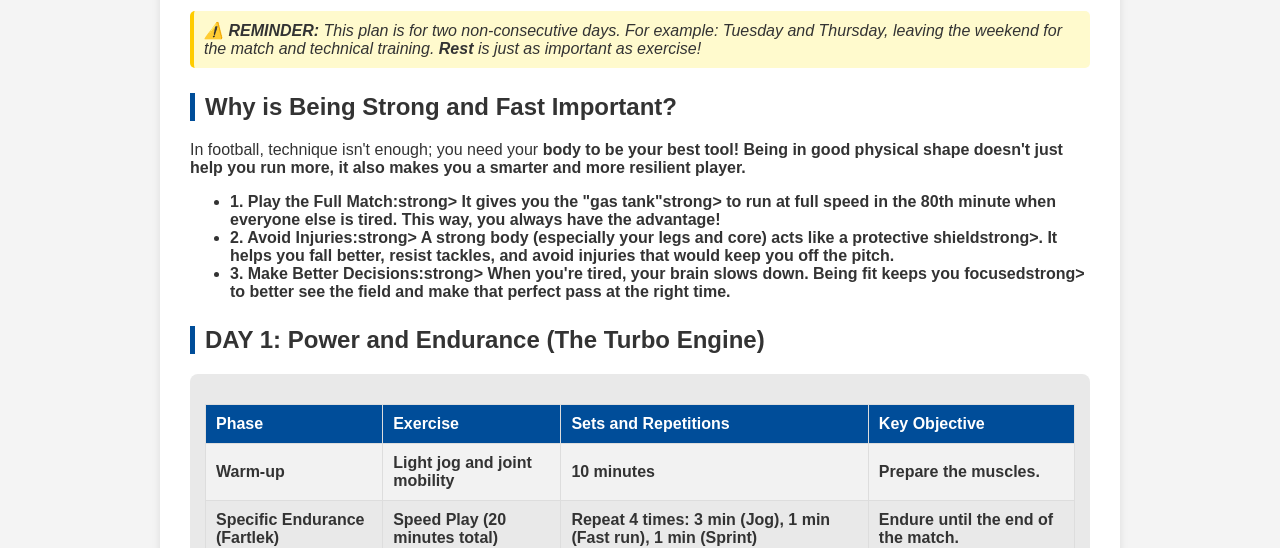
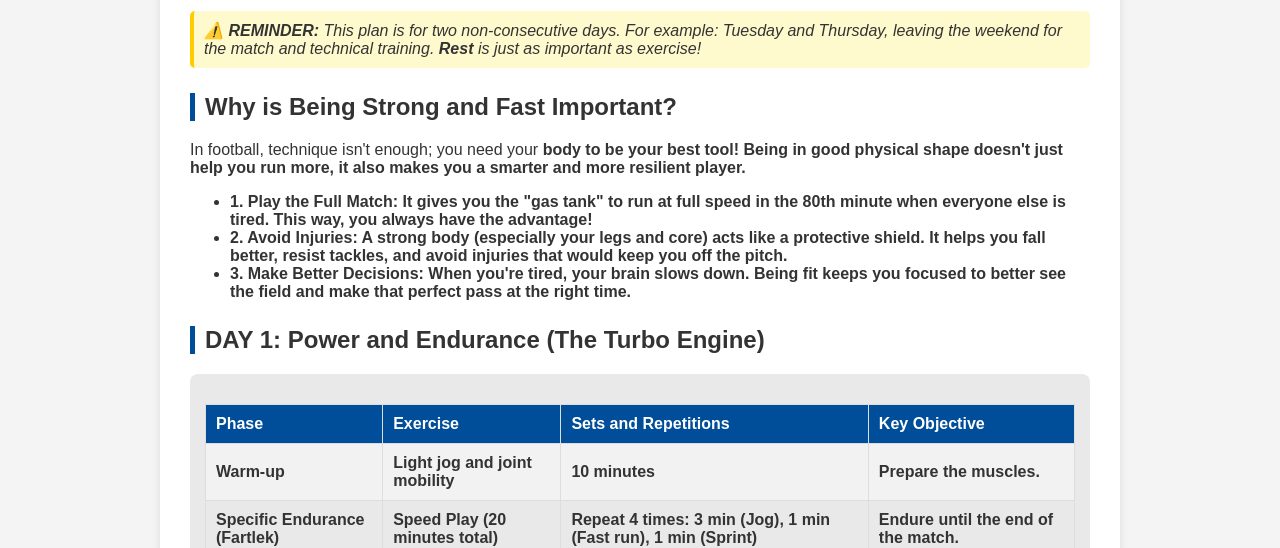
Before and after one commit to cibergeorge/Football_career, a plain HTML site: page en/index.html in a window 1280 px wide. Shown: the part 259-807 px from the top of the page. Drawn offline with Linux system fonts and the light colour scheme.

Commit message:
Update index.html

```diff
--- a/en/index.html
+++ b/en/index.html
@@ -90,9 +90,9 @@
             <h2>Why is Being Strong and Fast Important?</h2>
             <p>In football, technique isn't enough; you need your <strong>body to be your best tool<strong>! Being in good physical shape doesn't just help you run more, it also makes you a smarter and more resilient player.</p>
             <ul>
-                <li><strong>1. Play the Full Match:</strong>strong> It gives you the <strong>"gas tank"</strong>strong> to run at full speed in the 80th minute when everyone else is tired. This way, you always have the advantage!</li>
-                <li><strong>2. Avoid Injuries:</strong>strong> A strong body (especially your legs and core) acts like a <strong>protective shield</strong>strong>. It helps you fall better, resist tackles, and avoid injuries that would keep you off the pitch.</li>
-                <li><strong>3. Make Better Decisions:</strong>strong> When you're tired, your brain slows down. Being fit keeps you <strong>focused</strong>strong> to better see the field and make that perfect pass at the right time.</li>
+                <li><strong>1. Play the Full Match:</strong> It gives you the <strong>"gas tank"</strong> to run at full speed in the 80th minute when everyone else is tired. This way, you always have the advantage!</li>
+                <li><strong>2. Avoid Injuries:</strong> A strong body (especially your legs and core) acts like a <strong>protective shield</strong>. It helps you fall better, resist tackles, and avoid injuries that would keep you off the pitch.</li>
+                <li><strong>3. Make Better Decisions:</strong> When you're tired, your brain slows down. Being fit keeps you <strong>focused</strong> to better see the field and make that perfect pass at the right time.</li>
             </ul>
         </div>
 
```
